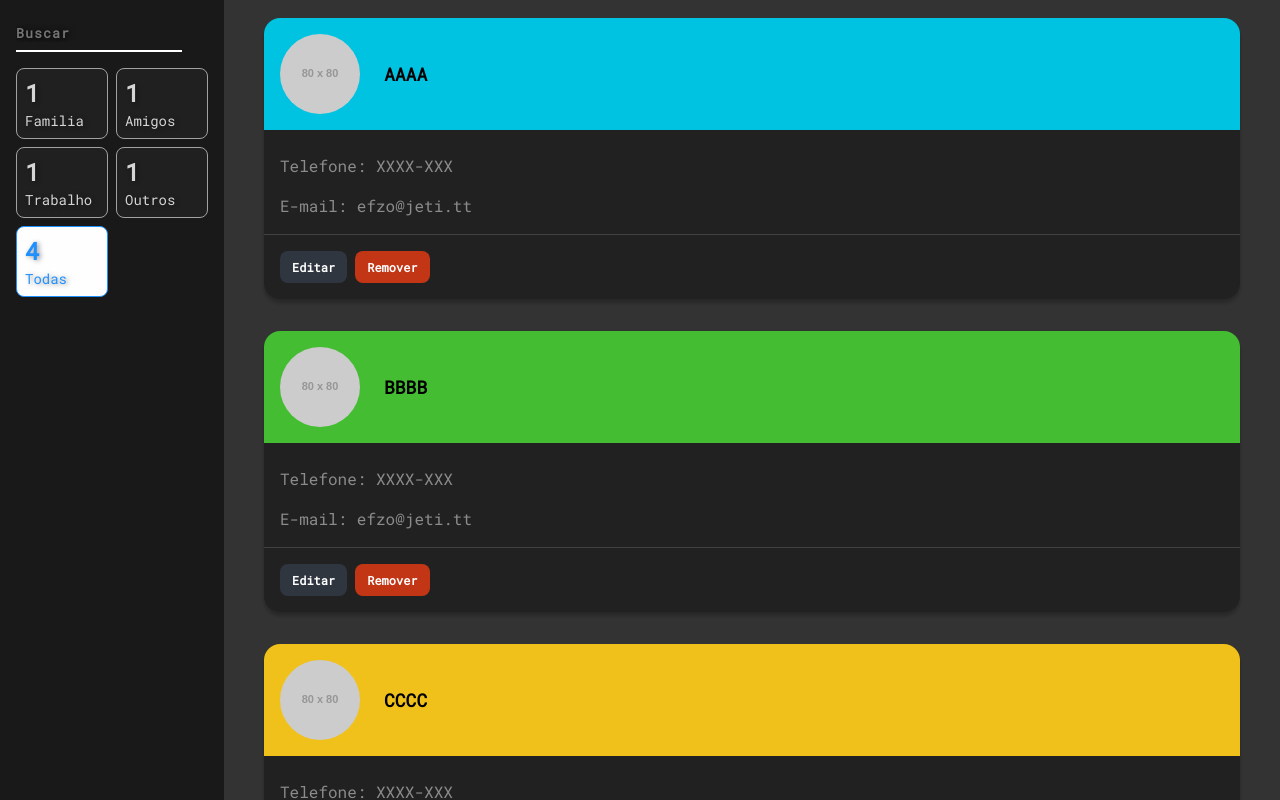
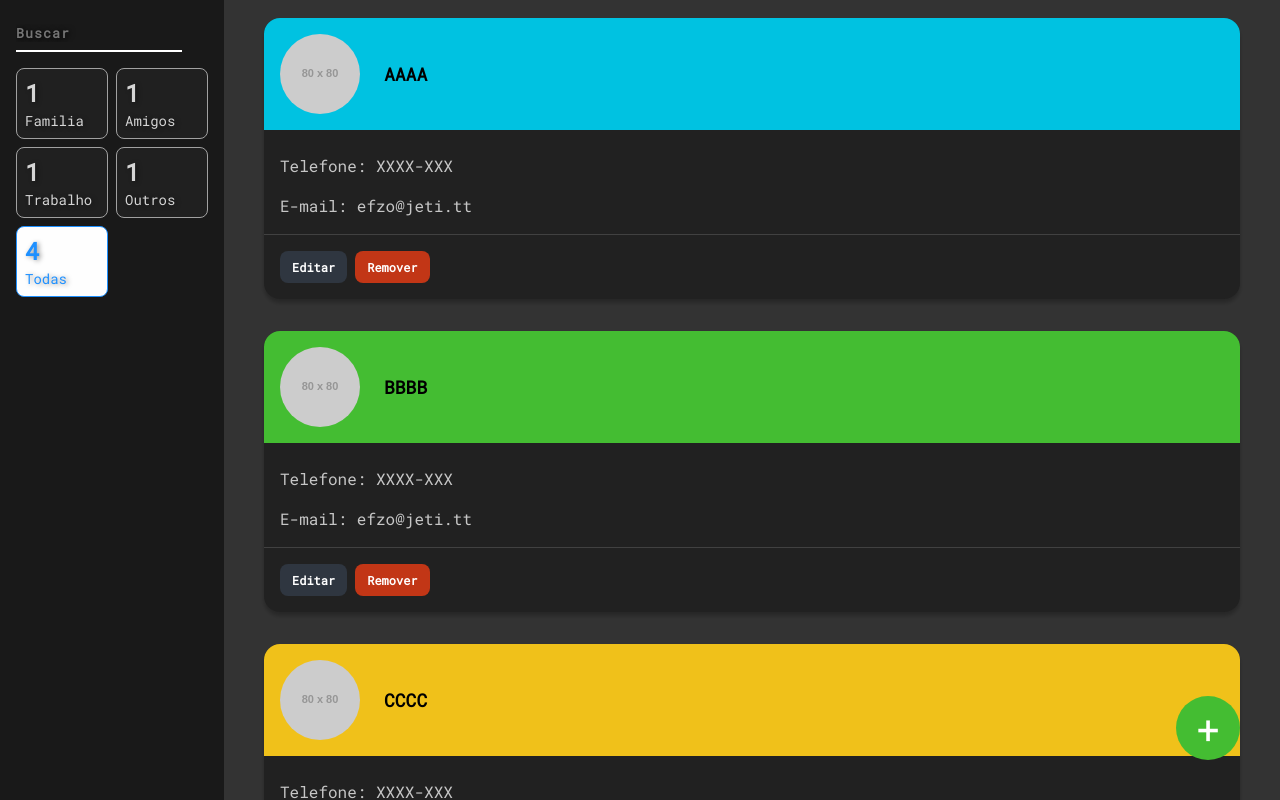
Before and after one commit to YuriGConstantino/Contacts-List, a React (Create React App) app: page / in a window 1280 px wide. Built offline with nearby package versions, Linux system fonts and the light colour scheme.

Commit message:
add e config do router-dom

```diff
--- a/package.json
+++ b/package.json
@@ -14,6 +14,7 @@
     "react": "^18.2.0",
     "react-dom": "^18.2.0",
     "react-redux": "^9.1.2",
+    "react-router-dom": "^6.27.0",
     "react-scripts": "5.0.1",
     "styled-components": "^6.1.13",
     "typescript": "^4.9.5",
--- a/src/App.tsx
+++ b/src/App.tsx
@@ -1,16 +1,27 @@
-import SideBar from './containers/SideBar'
-import ContactsList from './containers/ContactsList'
+import { Provider } from 'react-redux'
+import { createBrowserRouter, RouterProvider } from 'react-router-dom'
 import GlobalStyle, { Container } from './styles'
-import { Provider } from 'react-redux'
 import store from './store'
+import Home from './pages/Home'
+import Register from './pages/Register'
 
 function App() {
+  const router = createBrowserRouter([
+    {
+      path: '/',
+      element: <Home />
+    },
+    {
+      path: 'newcontact',
+      element: <Register />
+    }
+  ])
+
   return (
     <Provider store={store}>
       <GlobalStyle />
       <Container>
-        <SideBar />
-        <ContactsList />
+        <RouterProvider router={router} />
       </Container>
     </Provider>
   )
--- /dev/null
+++ b/src/components/ButtonAdd/index.tsx
@@ -0,0 +1,5 @@
+import { ButtonAddIcon } from './styles'
+
+const ButtonAdd = () => <ButtonAddIcon to="newcontact">+</ButtonAddIcon>
+
+export default ButtonAdd
--- /dev/null
+++ b/src/components/ButtonAdd/styles.ts
@@ -0,0 +1,18 @@
+import styled from 'styled-components'
+import { Link } from 'react-router-dom'
+
+export const ButtonAddIcon = styled(Link)`
+  display: flex;
+  justify-content: center;
+  align-items: center;
+  font-size: 40px;
+  text-decoration: none;
+  height: 64px;
+  width: 64px;
+  background-color: #44bd32;
+  color: #fff;
+  position: fixed;
+  bottom: 40px;
+  right: 40px;
+  border-radius: 50%;
+`
--- a/src/components/ContactCard/styles.ts
+++ b/src/components/ContactCard/styles.ts
@@ -40,7 +40,7 @@ export const Title = styled.h3`
   font-weight: bold;
 `
 export const ContactInfo = styled.li`
-  color: #8b8b8b;
+  color: #c6c6c6;
   font-size: 16px;
   line-height: 24px;
   display: block;
--- a/src/containers/ContactsList/index.tsx
+++ b/src/containers/ContactsList/index.tsx
@@ -2,6 +2,7 @@ import * as S from './styles'
 import ContactCard from '../../components/ContactCard'
 import { useSelector } from 'react-redux'
 import { RootReducer } from '../../store'
+import ButtonAdd from '../../components/ButtonAdd'
 
 const ContactsList = () => {
   const { itens } = useSelector((state: RootReducer) => state.contact)
@@ -41,6 +42,7 @@ const ContactsList = () => {
           </li>
         ))}
       </ul>
+      <ButtonAdd />
     </S.Container>
   )
 }
--- /dev/null
+++ b/src/pages/Home/index.tsx
@@ -0,0 +1,11 @@
+import ContactsList from '../../containers/ContactsList'
+import SideBar from '../../containers/SideBar'
+
+const Home = () => (
+  <>
+    <SideBar />
+    <ContactsList />
+  </>
+)
+
+export default Home
--- /dev/null
+++ b/src/pages/Register/index.tsx
@@ -0,0 +1,5 @@
+const Register = () => {
+  return <h1>test</h1>
+}
+
+export default Register
```
Also changed, not shown: 1 other file (tests, documents, lock files or other folders).
